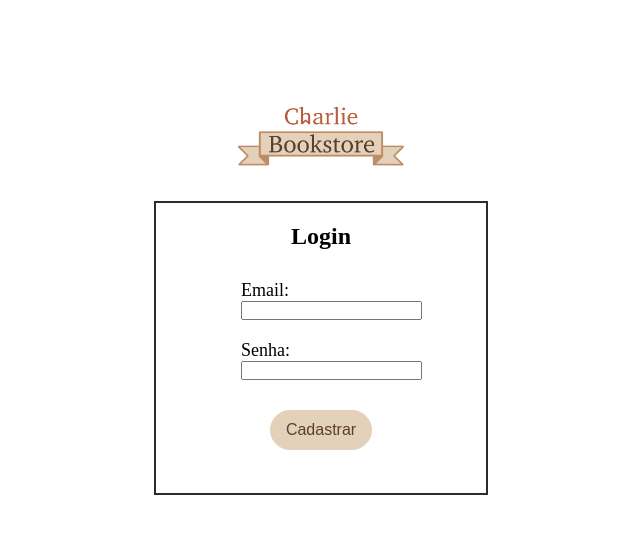
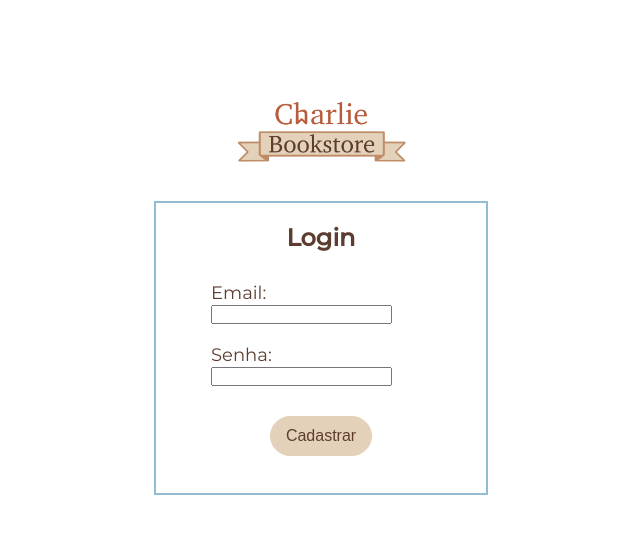
Before and after one commit to VannaKings/CharlieBookstore, a PHP site: page /login.html in a window 1280 px wide. Shown: the top 534 px of the page, without its empty margins (319-959 px from the left). Run offline with PHP 8.4, Linux system fonts and the light colour scheme.

Commit message:
Organização do projeto

```diff
--- a/login.css
+++ b/CSS/login.css
@@ -1,18 +1,35 @@
+/* Cores da loja */
+:root
+{
+    --marromEscuro: #5c3d2f;
+    --laranja: #b75c3b;
+    --marrom: #be8c66;
+    --bege: #e4d1ba;
+    --azul: #90BDD2;
+}
+
 *{
     padding: 0;
     margin: 0;
 }
+
+body
+{
+    font-family: 'Montserrat', sans-serif;
+}
+
 .logo{
 
     max-width: 100%;
     margin-top: 60px;
 }
+
 #img-logo{
     display: block;
     width: 250px;
     margin: 0 auto;
+}
 
-}
 .formulario{
     width: 100%;
 }
@@ -20,20 +37,22 @@
     text-align: center;
     margin: 0 auto;
     width: 25%;
-    border: solid 2px #2c2c2c;
+    border: solid 2px var(--azul);
     padding: 20px 5px;
     height: 250px;
 }
 .login-title{
     margin-bottom: 30px;
+    color: var(--marromEscuro);
 }
 .email, .senha{
     max-width: 50%;
-    margin: 20px auto;
+    margin: 20px 50px;
 }
 p{
     text-align: start;
     font-size: 18px;
+    color: var(--marromEscuro);
 }
 .cadastro{
     border-radius: 20px;
@@ -41,6 +60,7 @@ p{
     padding: 10px 15px;
     font-size: 16px;
     margin-top: 10px;
-    background-color: #e4d1ba;
-    color: #5c3d2f;
+    background-color: var(--bege);
+    color: var(--marromEscuro);
+    cursor: pointer;
 }
--- a/login.html
+++ b/login.html
@@ -5,21 +5,23 @@
     <meta http-equiv="X-UA-Compatible" content="IE=edge">
     <meta name="viewport" content="width=device-width, initial-scale=1.0">
     <title>Login - Charlie Bookstore</title>
-    <link rel="stylesheet" href="login.css">
-</head>
+    <link rel="stylesheet" href="CSS/login.css">
+    <link rel="preconnect" href="https://fonts.googleapis.com">
+    <link rel="preconnect" href="https://fonts.gstatic.com" crossorigin>
+    <link href="https://fonts.googleapis.com/css2?family=Montserrat:ital,wght@0,400;0,500;1,400;1,500&display=swap" rel="stylesheet">
 <body>
     <div class="logo">
-        <img src="logoCharlie.png" alt="" id="img-logo">
+        <img src="imgs/logoCharlie.png" alt="" id="img-logo">
     </div>
     <section class="formulario">
         <form action="">
             <h1 class="login-title">Login</h1>
             <div class="email">
-                <p>Email:</p>
+                <p>Email: </p>
                 <input type="email" name="" id="email">
             </div>
             <div class="senha">
-                <p>Senha:</p>
+                <p>Senha: </p>
                 <input type="password" name="" id="password">
             </div>
             <input type="submit" value="Cadastrar" class="cadastro">
```
Also changed, not shown: imgs/logoCharlie.png (added), logoCharlie.png (deleted).
